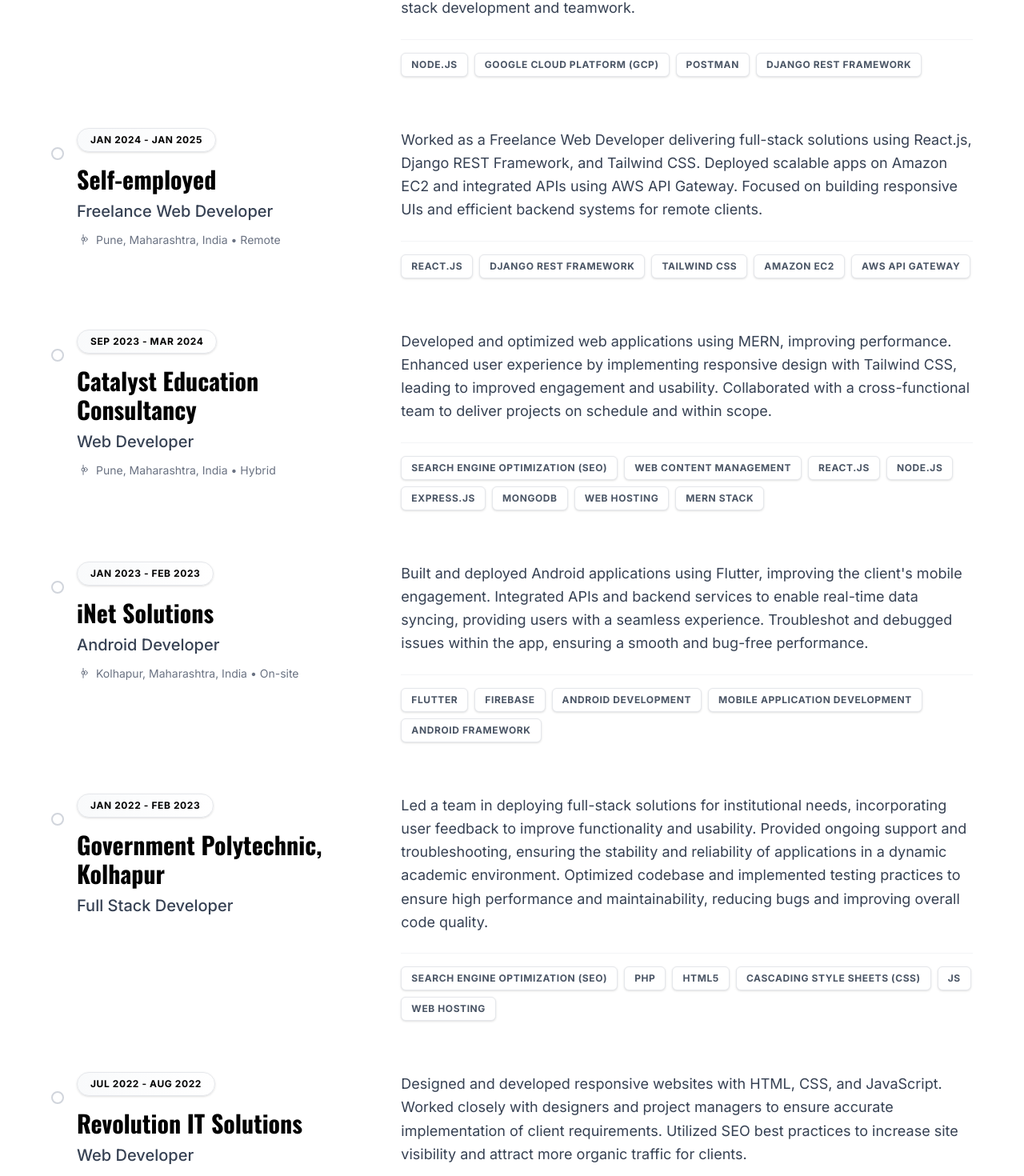
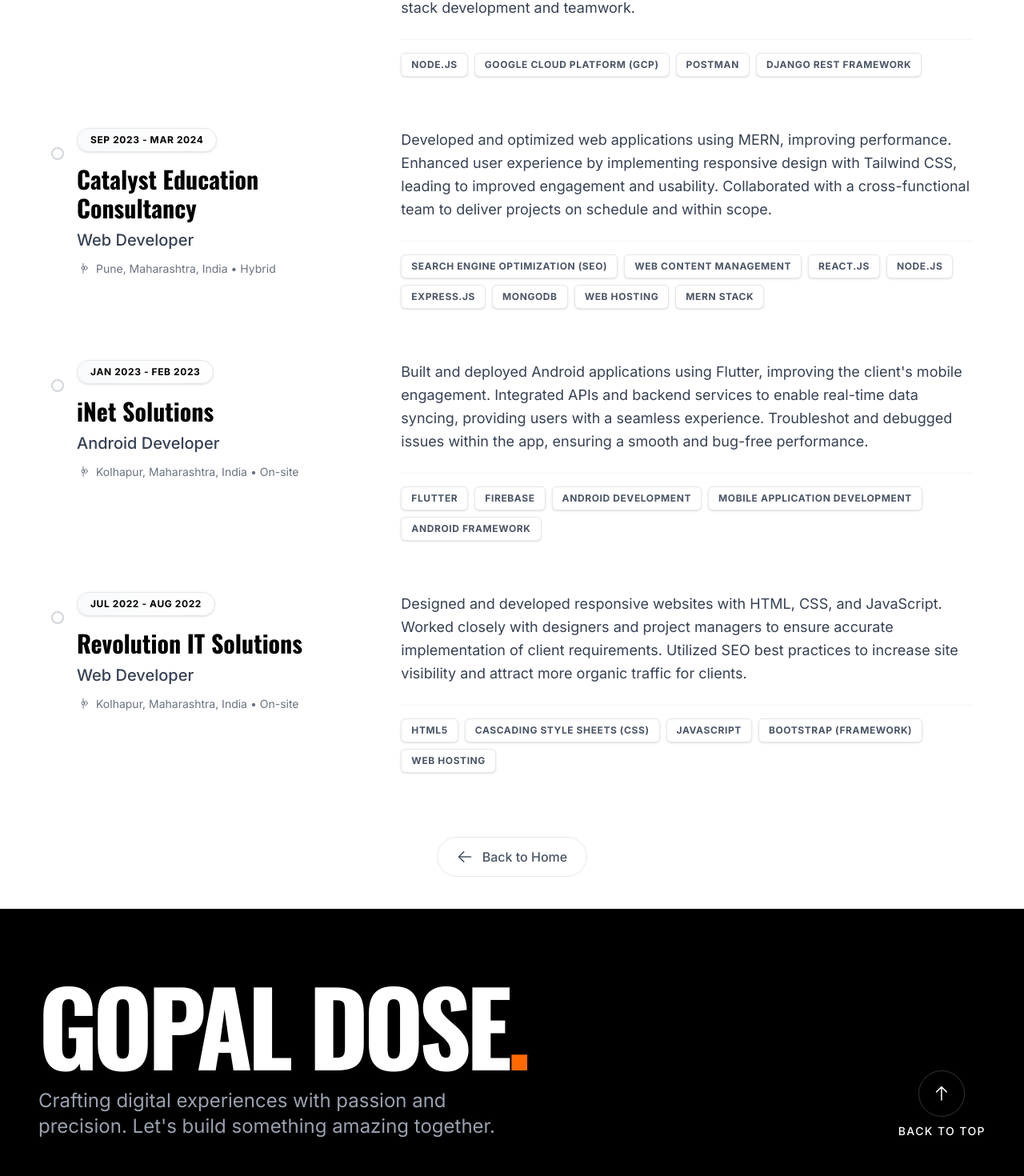
Before and after one commit to GopalDose/Gopal-Portfolio, a Next.js app: page /experience in a window 1280 px wide. Shown: the part 1003-2473 px from the top of the page at 80% size. Built offline with nearby package versions, Linux system fonts and the light colour scheme.

Commit message:
refactor

```diff
--- a/app/data/experience.ts
+++ b/app/data/experience.ts
@@ -28,15 +28,6 @@
         tech: ["Node.js", "Google Cloud Platform (GCP)", "Postman", "Django REST Framework"]
     },
     {
-        role: "Freelance Web Developer",
-        company: "Self-employed",
-        period: "Jan 2024 - Jan 2025",
-        location: "Pune, Maharashtra, India",
-        workType: "Remote",
-        description: "Worked as a Freelance Web Developer delivering full-stack solutions using React.js, Django REST Framework, and Tailwind CSS. Deployed scalable apps on Amazon EC2 and integrated APIs using AWS API Gateway. Focused on building responsive UIs and efficient backend systems for remote clients.",
-        tech: ["React.js", "Django REST Framework", "Tailwind CSS", "Amazon EC2", "AWS API Gateway"]
-    },
-    {
         role: "Web Developer",
         company: "Catalyst Education Consultancy",
         period: "Sep 2023 - Mar 2024",
@@ -55,15 +46,6 @@
         tech: ["Flutter", "Firebase", "Android Development", "Mobile Application Development", "Android Framework"]
     },
     {
-        role: "Full Stack Developer",
-        company: "Government Polytechnic, Kolhapur",
-        period: "Jan 2022 - Feb 2023",
-        location: "",
-        workType: "",
-        description: "Led a team in deploying full-stack solutions for institutional needs, incorporating user feedback to improve functionality and usability. Provided ongoing support and troubleshooting, ensuring the stability and reliability of applications in a dynamic academic environment. Optimized codebase and implemented testing practices to ensure high performance and maintainability, reducing bugs and improving overall code quality.",
-        tech: ["Search Engine Optimization (SEO)", "PHP", "HTML5", "Cascading Style Sheets (CSS)", "JS", "Web Hosting"]
-    },
-    {
         role: "Web Developer",
         company: "Revolution IT Solutions",
         period: "Jul 2022 - Aug 2022",
```
